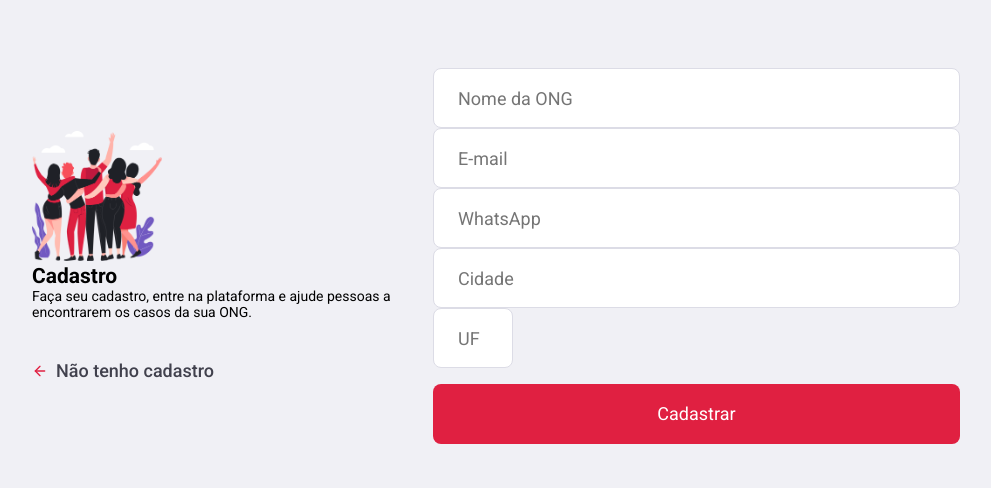
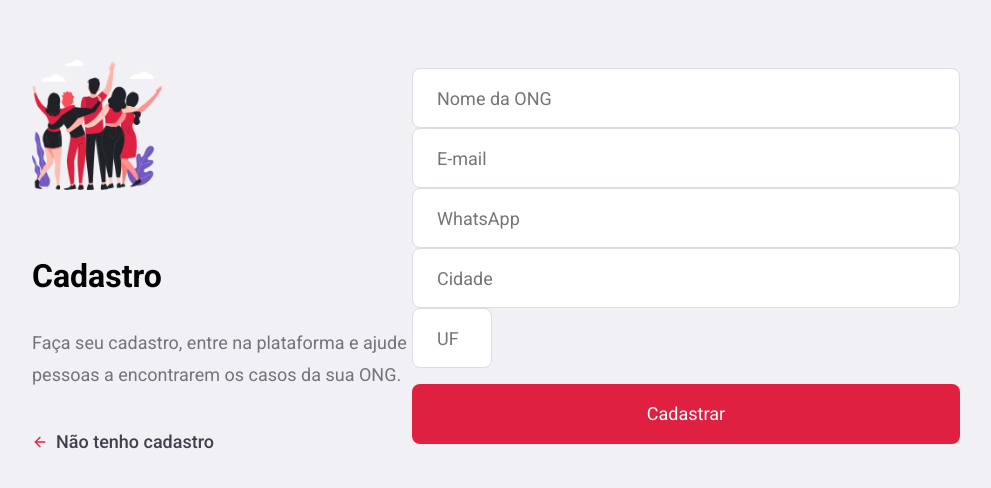
Before and after one commit to thamirisbalbi/omnistack-frontend-react, a React (Create React App) app: page /register in a window 1280 px wide. Shown: the part 144-632 px from the top of the page, without its empty margins (144-1135 px from the left). Built offline with nearby package versions, Linux system fonts and the light colour scheme.

Commit message:
Configura section à esquerda do site

```diff
--- a/src/pages/Register/styles.css
+++ b/src/pages/Register/styles.css
@@ -20,3 +20,19 @@
     justify-content: space-between; /*Jogará uma section de cada lado, colocando um espaço entre eles */
     align-items: center;
 }
+
+.register-container .content section {
+    width: 100%;
+    max-width: 380px;
+}
+
+.register-container .content section h1 {
+    margin: 64px 0 32px;
+    font-size: 32px;
+}
+
+.register-container .content section p {
+    font-size: 18px;
+    color: #737380;
+    line-height: 32px;
+}
```
